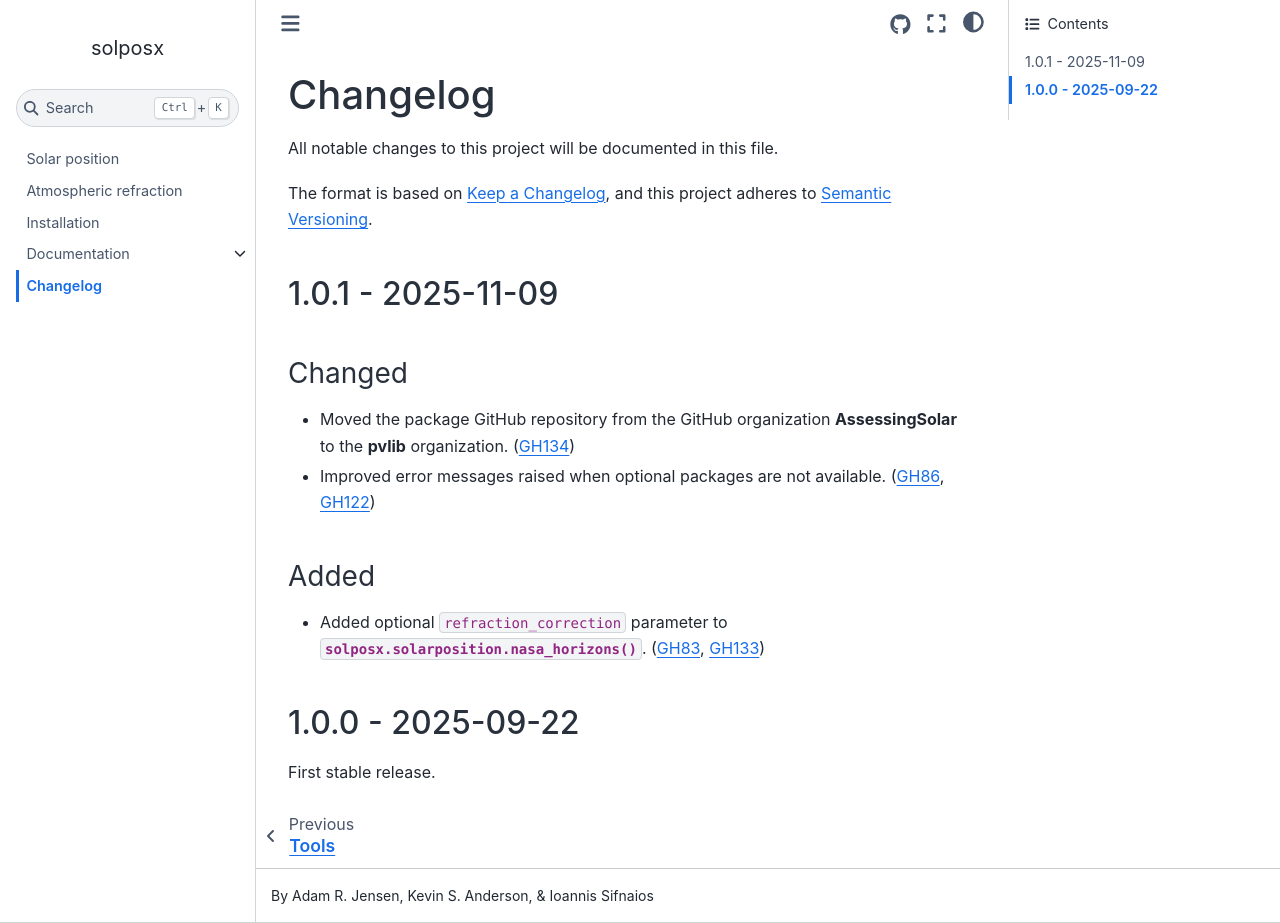
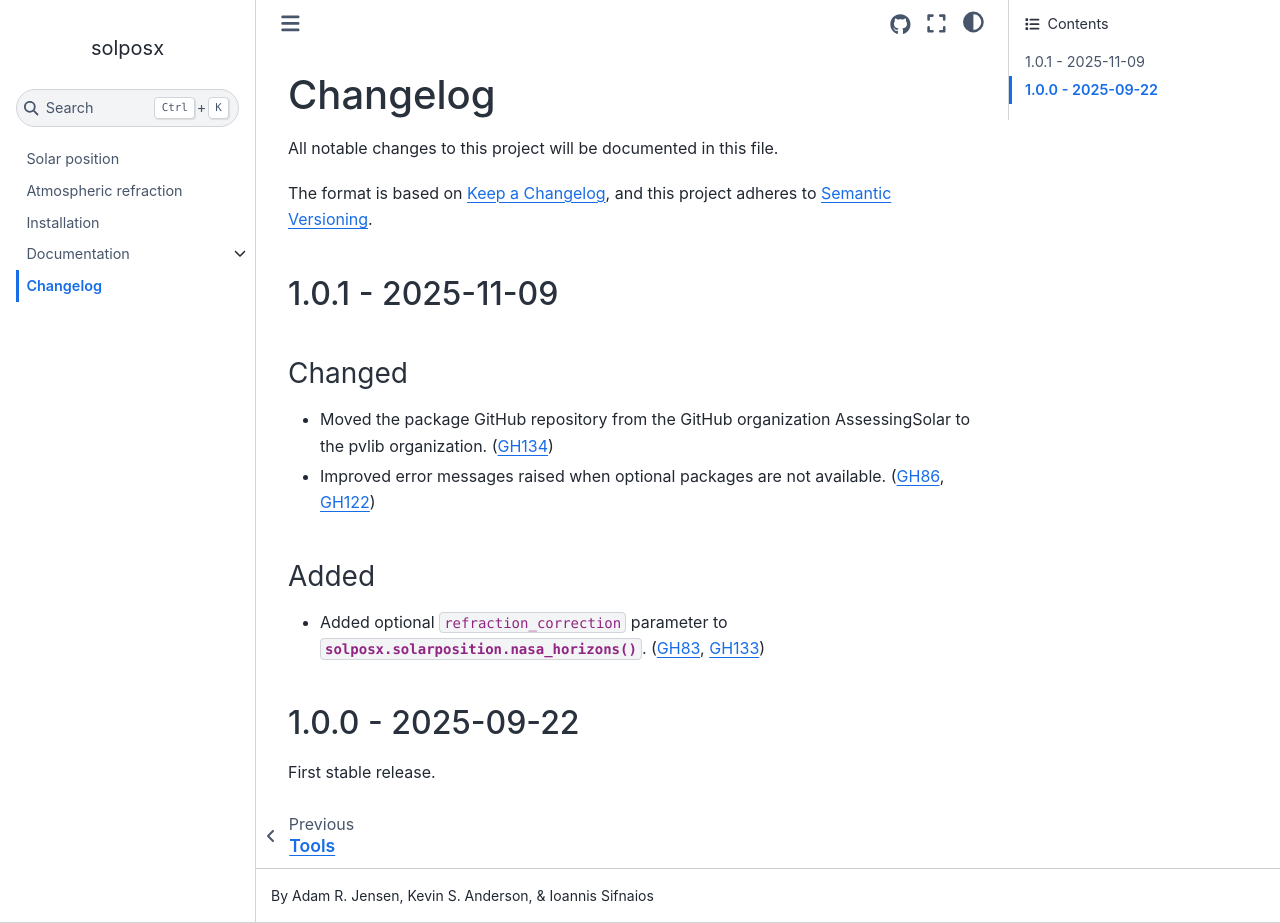
Before and after one commit to pvlib/solposx, a Sphinx documentation site: the page built from docs/source/whatsnew.rst, in a window 1280 px wide and 923 px high. Built offline with Sphinx 7.4.7 and the Sphinx Book theme 1.1.4, drawn with Linux system fonts in a browser that asks for light colours.

Commit message:
Last cleanup

```diff
--- a/docs/source/whatsnew.rst
+++ b/docs/source/whatsnew.rst
@@ -11,8 +11,8 @@ and this project adheres to `Semantic Versioning <https://semver.org/spec/v2.0.0
 
 Changed
 ^^^^^^^
-* Moved the package GitHub repository from the GitHub organization **AssessingSolar**
-  to the **pvlib** organization. (:pull:`134`)
+* Moved the package GitHub repository from the GitHub organization AssessingSolar
+  to the pvlib organization. (:pull:`134`)
 * Improved error messages raised when optional packages are not available.
   (:issue:`86`, :pull:`122`)
 
```
